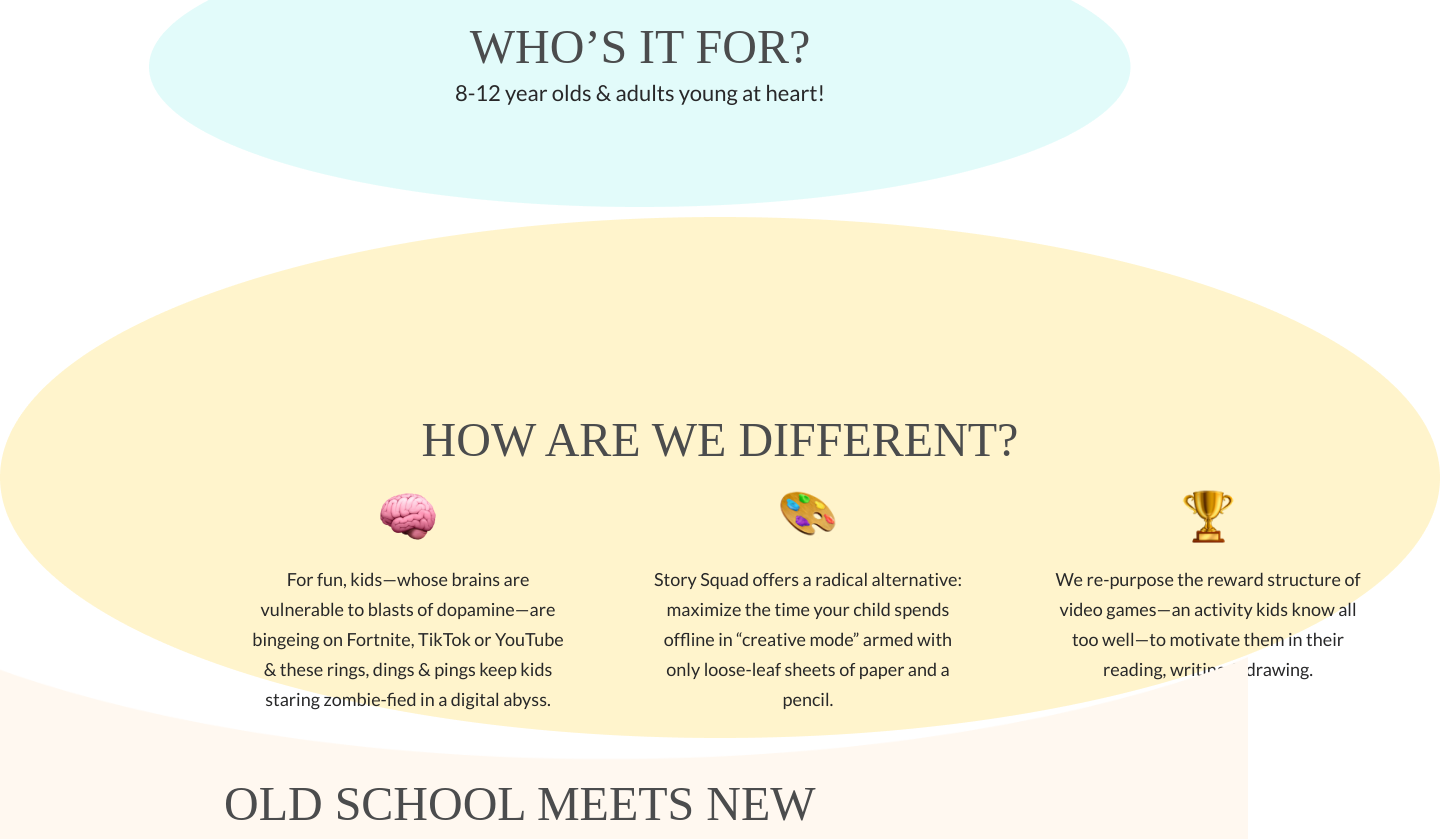
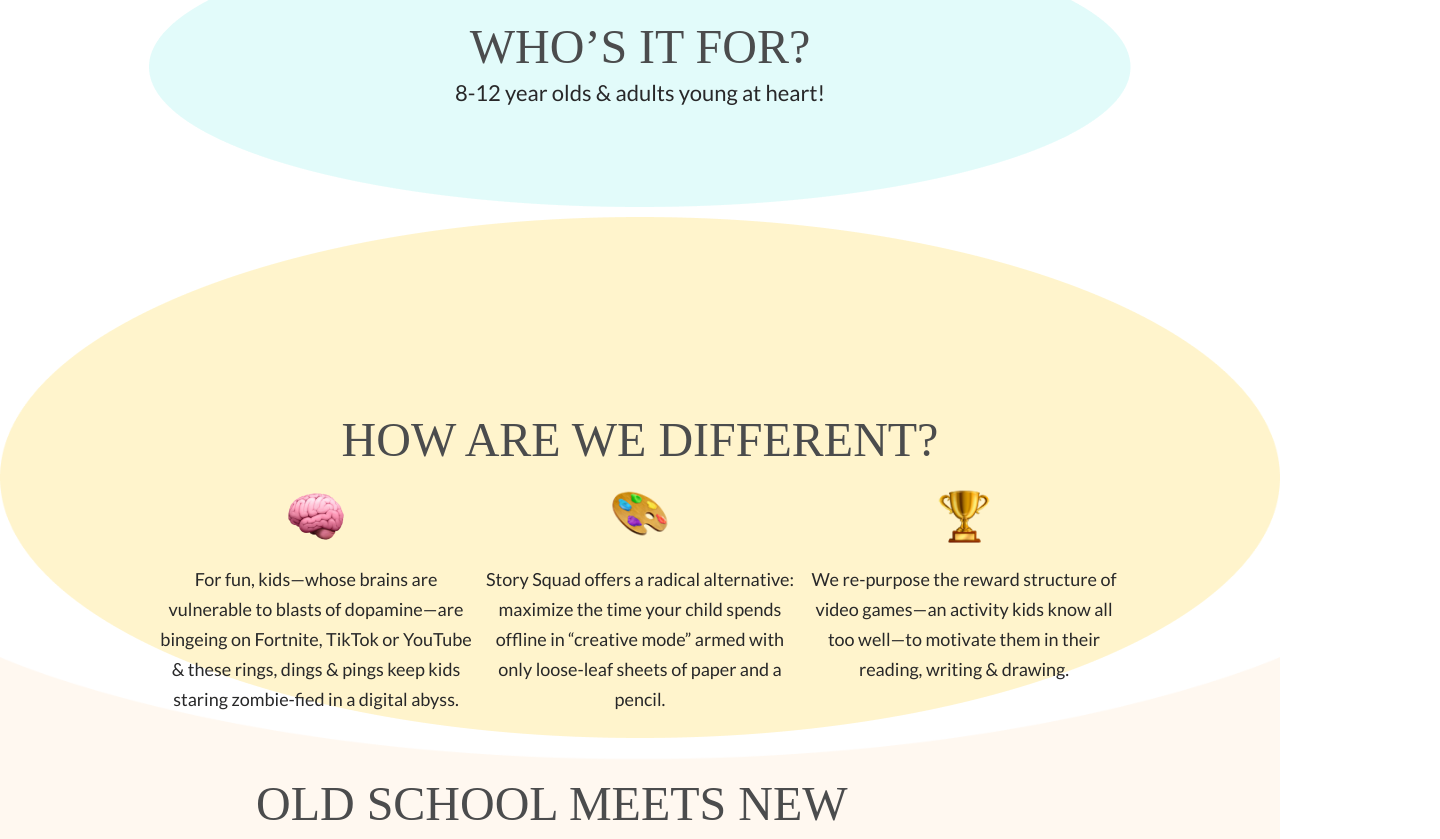
Before and after one commit to story-squad/story-squad-marketing-page-front, a React (Create React App) app in the folder ss-marketing/: page / in a window 1280 px wide. Shown: the part 1958-2797 px from the top of the page, 1440 px wide, since content can reach past the window. Built offline with nearby package versions, Linux system fonts and the light colour scheme; a web font is replaced by a local one.

Commit message:
moving to work on desktop resolition for contact form and footer

```diff
--- a/ss-marketing/src/components/Footer/Footer.css
+++ b/ss-marketing/src/components/Footer/Footer.css
@@ -21,12 +21,12 @@
     height: 24px;
 }
 
-.links {
+.footerLinks {
 display: flex;
 width: 50vw;
 justify-content: space-evenly;
 }
-.links p {
+.footerLinks p {
 font-family: 'Lato';
 font-style: normal;
 font-weight: 600;
--- a/ss-marketing/src/components/Footer/Footer.tsx
+++ b/ss-marketing/src/components/Footer/Footer.tsx
@@ -7,7 +7,7 @@
         <img src={Logo} alt="logo pencil guy" />
         <p>©2021 Story Squad HQ</p>
       </div>
-      <div className="links">
+      <div className="footerLinks">
         <p>Contact</p>
         <p>FAQs</p>
         <p>Privacy</p>
--- a/ss-marketing/src/components/Home/styles/Mission.css
+++ b/ss-marketing/src/components/Home/styles/Mission.css
@@ -10,6 +10,7 @@
 }
 
 .missionLayer2 {
+
     margin-top: -50px;
   width: 100vw;
   padding: 0px;
@@ -141,7 +142,7 @@
     height: 280px;
   }
   .third {
-    width: 1440px;
+    width: 100vw;
     height: 521px;
     margin-top: 25px;
   }
@@ -158,8 +159,9 @@
   }
   .missionDesktop {
     display: grid;
-    grid-template-columns: 400px 400px 400px;
-    width: 80vw;
+    justify-content: center;
+    align-items: center;
+    width: 70vw;
   }
   .missionDesktop p {
     position: static;
@@ -202,10 +204,18 @@
   }
 
 .oldSchoolContainer {
+  width: 100vw;
 height: 60vh;
 margin-top: 200px;
 align-items: center;
 justify-content: center;
+}
+.oldSchoolImage {
+
+  grid-column: 1;
+  grid-row: 1;
+  display: block;
+  width: 100vw;
 }
   .oldSchoolText {
 width: 60vw;
--- a/ss-marketing/src/components/Home/styles/Top.css
+++ b/ss-marketing/src/components/Home/styles/Top.css
@@ -152,6 +152,7 @@
   }
 
   .textAndButton2 {
+    margin-top: -50px;
     height: 200px;
     justify-content: space-between;
   }
@@ -161,7 +162,8 @@
   }
 
   .textAndButton2 button {
-    padding: 12px 40px;
+
+
     width: 146px;
     height: 48px;
     background: #FF7F34;
```
